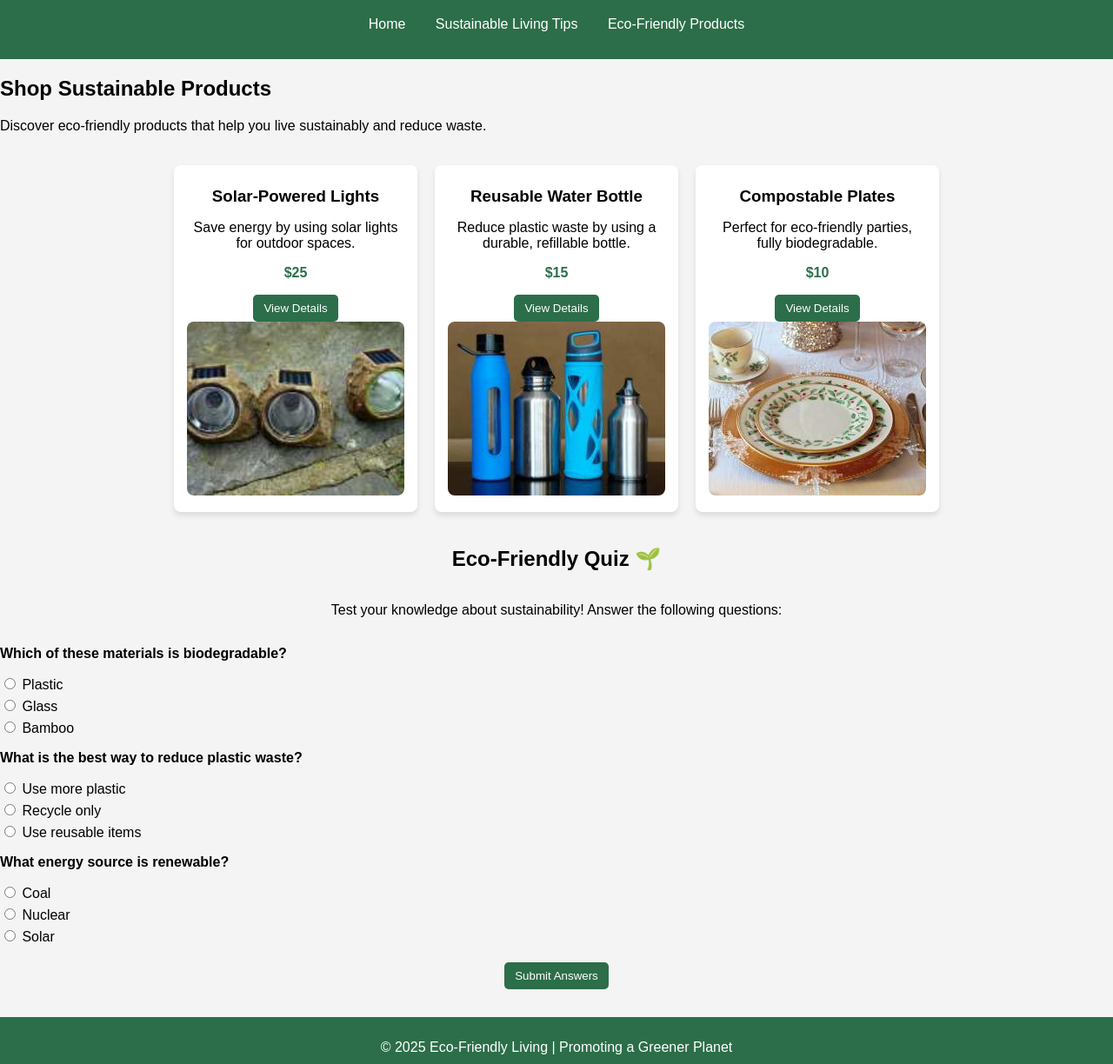
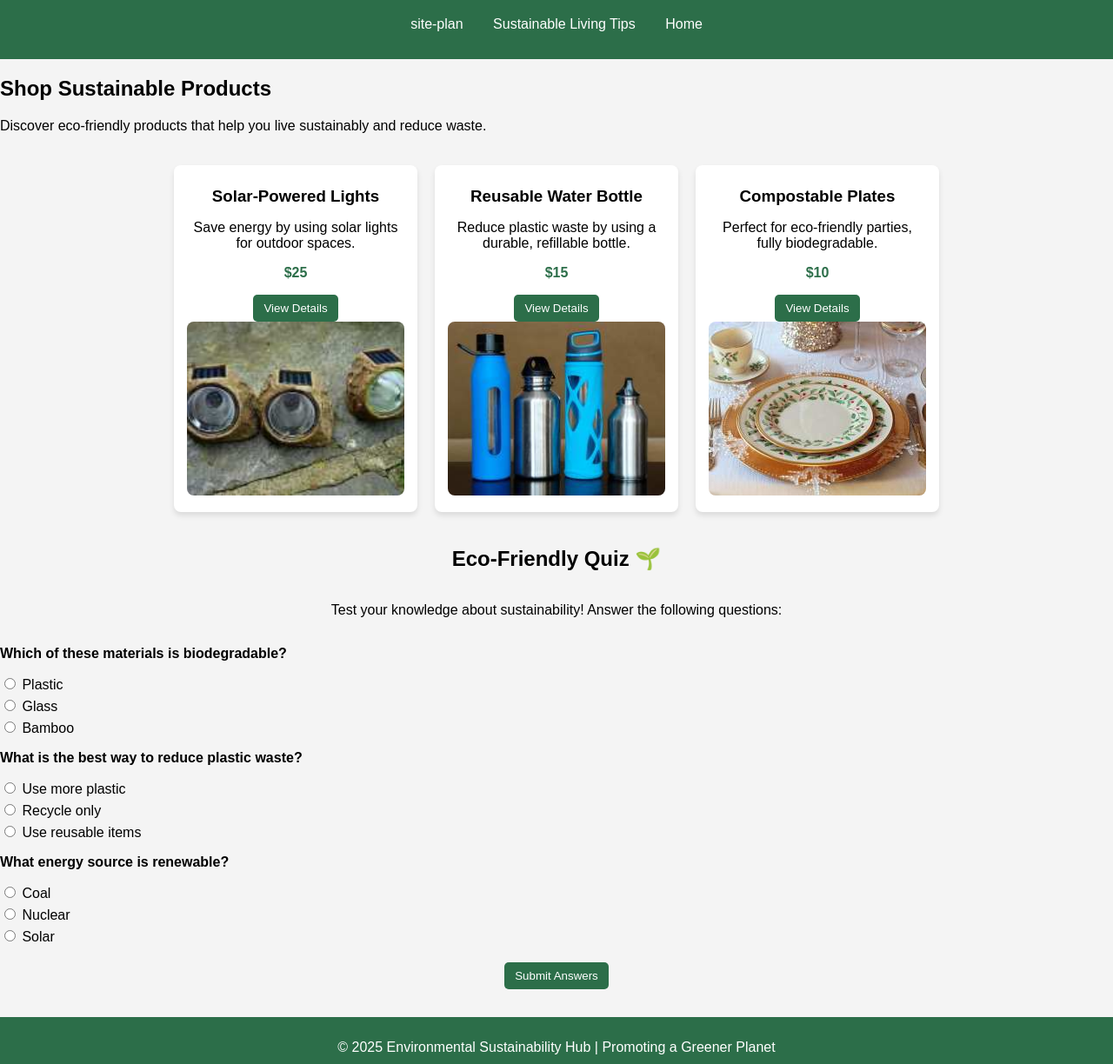
Before and after one commit to sunanda143/wdd131, a plain HTML site: page products.html in a window 1280 px wide. Shown: the part 76-1300 px from the top of the page at 87% size. Drawn offline with Linux system fonts and the light colour scheme.

Commit message:
Update products.html

```diff
--- a/products.html
+++ b/products.html
@@ -11,9 +11,9 @@
         <h1>Eco-Friendly Products</h1>
         <nav>
             <ul>
-                <li><a href="index.html">Home</a></li>
-                <li><a href="tips.html">Sustainable Living Tips</a></li>
-                <li><a href="products.html">Eco-Friendly Products</a></li>
+                <li><a href="https://sunanda143.github.io/wdd131/site-plan.html">site-plan</a></li>
+                <li><a href="https://sunanda143.github.io/wdd131/tips">Sustainable Living Tips</a></li>
+                <li><a href="https://sunanda143.github.io/wdd131/.">Home</a></li>
             </ul>
         </nav>
     </header>
@@ -37,7 +37,7 @@
     </main>
 
     <footer>
-        <p>© 2025 Eco-Friendly Living | Promoting a Greener Planet</p>
+        <p>© 2025  Environmental Sustainability Hub | Promoting a Greener Planet</p>
     </footer>
 
     <script src="scripts/products.js"></script>
```
